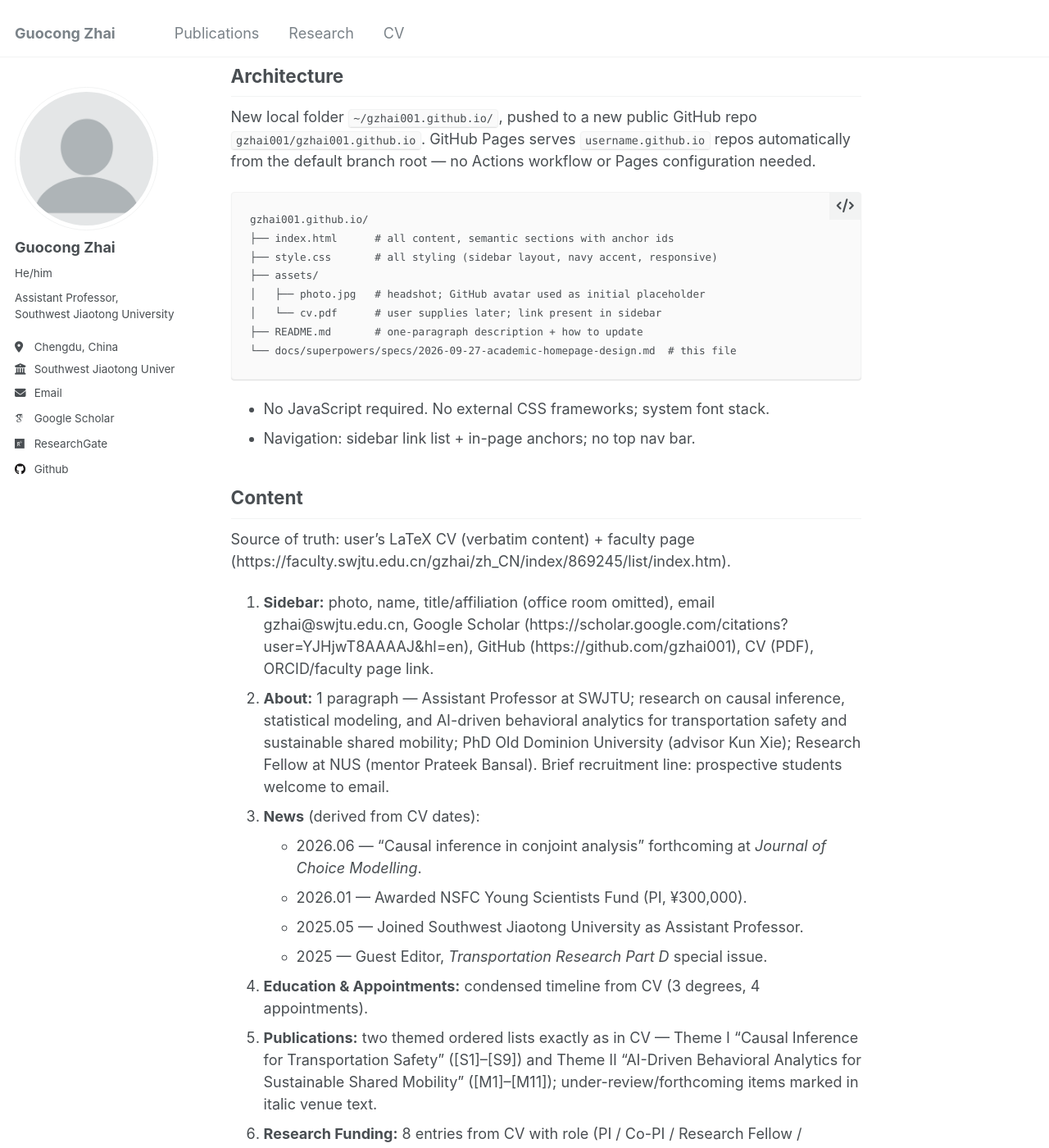
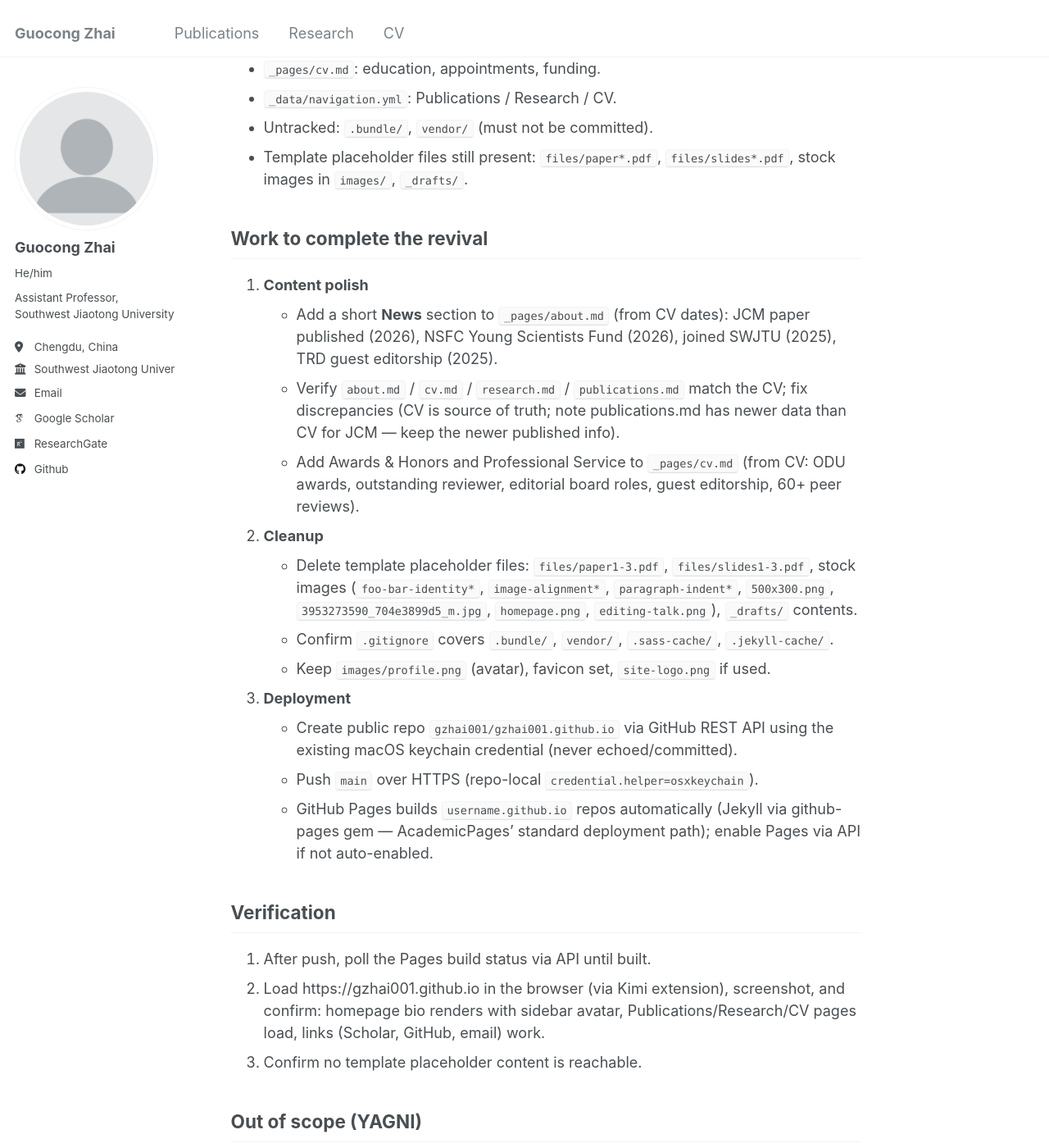
Before and after one commit to gzhai001/gzhai001.github.io, a Jekyll site: the page built from docs/superpowers/specs/2026-09-27-academic-homepage-design.md, in a window 1280 px wide and 1400 px high, scrolled down 827 px. Shown: the whole window at 82% size. Built offline with Jekyll 4.4.1, drawn with Linux system fonts in a browser that asks for light colours; some web fonts are replaced; our own code applies the rules of GitHub Pages for plain Markdown files; some of the changed text lies outside the part shown.

Commit message:
Revise design spec: revive existing AcademicPages site

````diff
--- a/docs/superpowers/specs/2026-09-27-academic-homepage-design.md
+++ b/docs/superpowers/specs/2026-09-27-academic-homepage-design.md
@@ -1,105 +1,71 @@
 # Design: Guocong Zhai Academic Homepage (gzhai001.github.io)
 
-Date: 2026-09-27
-Status: Approved by user (design direction: Style A — Classic Academic)
+Date: 2026-09-27 (revised same day after discovering existing AcademicPages site)
+Status: Direction approved by user — **revive the existing AcademicPages site**
 
-## Goal
+## Background
 
-A personal academic homepage for Guocong Zhai (Assistant Professor, School of
-Transportation and Logistics, Southwest Jiaotong University), hosted on GitHub
-Pages at https://gzhai001.github.io, built from the content of his CV (LaTeX
-resume) and SWJTU faculty page.
+Initial plan was a hand-crafted single-page static HTML site (Style A mockup
+approved). During setup we discovered `~/gzhai001.github.io` already contains a
+partially configured **AcademicPages (Jekyll)** site from Jan–Apr 2025 with most
+content already written. User chose to revive it instead. The remote repo
+`gzhai001/gzhai001.github.io` no longer exists on GitHub (site returns 404), so
+it must be recreated and pushed.
 
-## Decisions (from brainstorming)
+## Current state of the local site (verified)
 
-- **Tech stack:** hand-crafted single-page static HTML — no build step, no Jekyll.
-- **Language:** English only.
-- **Visual direction:** Style A "Classic Academic" — left sidebar (photo, name,
-  affiliation, contact links) + right content column; navy accent `#0b3d6e`;
-  responsive (sidebar stacks above content on narrow screens).
-- **Sections (standard academic set):** About, News, Education & Appointments,
-  Publications (two themes), Research Funding, Awards & Honors +
-  Professional Service.
+- `_config.yml`: title, description, URL, repository set; author sidebar filled
+  (avatar `profile.png` — exists in `images/`, bio, location, email, Google
+  Scholar, ResearchGate, GitHub).
+- `_pages/about.md` (homepage): bio, two research themes, education,
+  Prospective Students, Contact.
+- `_pages/research.md`: two-theme research overview + selected funding list.
+- `_pages/publications.md`: full publication list (journal + working papers),
+  already includes 2026 updates (e.g., JCM paper now published: 59, 100610).
+- `_pages/cv.md`: education, appointments, funding.
+- `_data/navigation.yml`: Publications / Research / CV.
+- Untracked: `.bundle/`, `vendor/` (must not be committed).
+- Template placeholder files still present: `files/paper*.pdf`,
+  `files/slides*.pdf`, stock images in `images/`, `_drafts/`.
 
-## Architecture
+## Work to complete the revival
 
-New local folder `~/gzhai001.github.io/`, pushed to a new public GitHub repo
-`gzhai001/gzhai001.github.io`. GitHub Pages serves `username.github.io` repos
-automatically from the default branch root — no Actions workflow or Pages
-configuration needed.
-
-```
-gzhai001.github.io/
-├── index.html      # all content, semantic sections with anchor ids
-├── style.css       # all styling (sidebar layout, navy accent, responsive)
-├── assets/
-│   ├── photo.jpg   # headshot; GitHub avatar used as initial placeholder
-│   └── cv.pdf      # user supplies later; link present in sidebar
-├── README.md       # one-paragraph description + how to update
-└── docs/superpowers/specs/2026-09-27-academic-homepage-design.md  # this file
-```
-
-- No JavaScript required. No external CSS frameworks; system font stack.
-- Navigation: sidebar link list + in-page anchors; no top nav bar.
-
-## Content
-
-Source of truth: user's LaTeX CV (verbatim content) + faculty page
-(https://faculty.swjtu.edu.cn/gzhai/zh_CN/index/869245/list/index.htm).
-
-1. **Sidebar:** photo, name, title/affiliation (office room omitted),
-   email gzhai@swjtu.edu.cn, Google Scholar
-   (https://scholar.google.com/citations?user=YJHjwT8AAAAJ&hl=en),
-   GitHub (https://github.com/gzhai001), CV (PDF), ORCID/faculty page link.
-2. **About:** 1 paragraph — Assistant Professor at SWJTU; research on causal
-   inference, statistical modeling, and AI-driven behavioral analytics for
-   transportation safety and sustainable shared mobility; PhD Old Dominion
-   University (advisor Kun Xie); Research Fellow at NUS (mentor Prateek Bansal).
-   Brief recruitment line: prospective students welcome to email.
-3. **News** (derived from CV dates):
-   - 2026.06 — "Causal inference in conjoint analysis" forthcoming at *Journal of Choice Modelling*.
-   - 2026.01 — Awarded NSFC Young Scientists Fund (PI, ¥300,000).
-   - 2025.05 — Joined Southwest Jiaotong University as Assistant Professor.
-   - 2025 — Guest Editor, *Transportation Research Part D* special issue.
-4. **Education & Appointments:** condensed timeline from CV (3 degrees,
-   4 appointments).
-5. **Publications:** two themed ordered lists exactly as in CV —
-   Theme I "Causal Inference for Transportation Safety" ([S1]–[S9]) and
-   Theme II "AI-Driven Behavioral Analytics for Sustainable Shared Mobility"
-   ([M1]–[M11]); under-review/forthcoming items marked in italic venue text.
-6. **Research Funding:** 8 entries from CV with role (PI / Co-PI / Research
-   Fellow / Research Assistant), years, and amounts where listed.
-7. **Awards & Honors** and **Professional Service** (editorial service,
-   peer review summary) as compact sections at the bottom.
-8. **Footer:** "Last updated" date, link back to GitHub repo.
-
-## Styling
-
-- Max content width ~1080px, grid `260px 1fr`, gap ~44px; collapses to single
-  column below 800px.
-- Accent `#0b3d6e` (navy) for headings, rules, links; body text `#222`;
-  font stack `-apple-system, "Helvetica Neue", Arial, sans-serif`; base 14.5–15px.
-- Section headings: 19px navy with 2px bottom rule (matches approved mockup).
-- Print-friendly by default (no dark backgrounds).
-
-## Deployment & auth
-
-- `gh` CLI is not installed; macOS keychain already holds a GitHub HTTPS
-  credential for account `gzhai001`.
-- Repo creation: GitHub REST API `POST /user/repos` using the keychain token
-  (read via `git credential-osxkeychain get`, never echoed or committed).
-- Push: HTTPS remote with repo-local `credential.helper=osxkeychain`.
-- After push, verify https://gzhai001.github.io returns 200 and renders.
+1. **Content polish**
+   - Add a short **News** section to `_pages/about.md` (from CV dates):
+     JCM paper published (2026), NSFC Young Scientists Fund (2026),
+     joined SWJTU (2025), TRD guest editorship (2025).
+   - Verify `about.md` / `cv.md` / `research.md` / `publications.md` match the
+     CV; fix discrepancies (CV is source of truth; note publications.md has
+     newer data than CV for JCM — keep the newer published info).
+   - Add Awards & Honors and Professional Service to `_pages/cv.md`
+     (from CV: ODU awards, outstanding reviewer, editorial board roles,
+     guest editorship, 60+ peer reviews).
+2. **Cleanup**
+   - Delete template placeholder files: `files/paper1-3.pdf`,
+     `files/slides1-3.pdf`, stock images (`foo-bar-identity*`,
+     `image-alignment*`, `paragraph-indent*`, `500x300.png`,
+     `3953273590_704e3899d5_m.jpg`, `homepage.png`, `editing-talk.png`),
+     `_drafts/` contents.
+   - Confirm `.gitignore` covers `.bundle/`, `vendor/`, `.sass-cache/`,
+     `.jekyll-cache/`.
+   - Keep `images/profile.png` (avatar), favicon set, `site-logo.png` if used.
+3. **Deployment**
+   - Create public repo `gzhai001/gzhai001.github.io` via GitHub REST API
+     using the existing macOS keychain credential (never echoed/committed).
+   - Push `main` over HTTPS (repo-local `credential.helper=osxkeychain`).
+   - GitHub Pages builds `username.github.io` repos automatically (Jekyll via
+     github-pages gem — AcademicPages' standard deployment path); enable Pages
+     via API if not auto-enabled.
 
 ## Verification
 
-1. Serve locally (`python3 -m http.server`) and screenshot via the Kimi
-   browser extension; visually confirm layout matches Style A direction.
-2. Check all internal anchors and external links resolve.
-3. Validate responsiveness by screenshotting a narrow viewport.
-4. After deployment, load the live URL in the browser and confirm content.
+1. After push, poll the Pages build status via API until built.
+2. Load https://gzhai001.github.io in the browser (via Kimi extension),
+   screenshot, and confirm: homepage bio renders with sidebar avatar,
+   Publications/Research/CV pages load, links (Scholar, GitHub, email) work.
+3. Confirm no template placeholder content is reachable.
 
 ## Out of scope (YAGNI)
 
-- Blog, talks/teaching pages, multi-page structure, Jekyll, JavaScript widgets,
-  analytics, bilingual toggle, dark mode.
+- Blog, talks, teaching, portfolio collections; comments; analytics;
+  local Ruby/Jekyll preview setup (site is verified via the deployed build).
````
